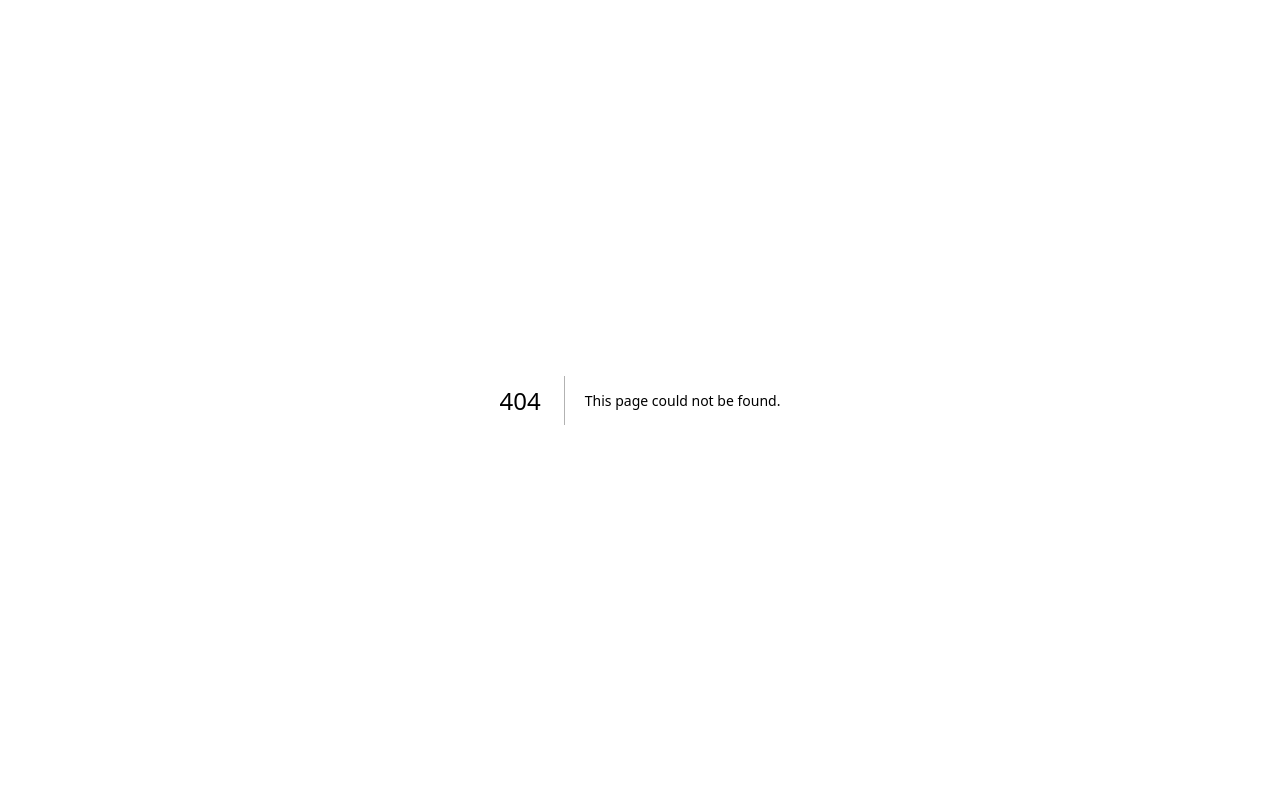
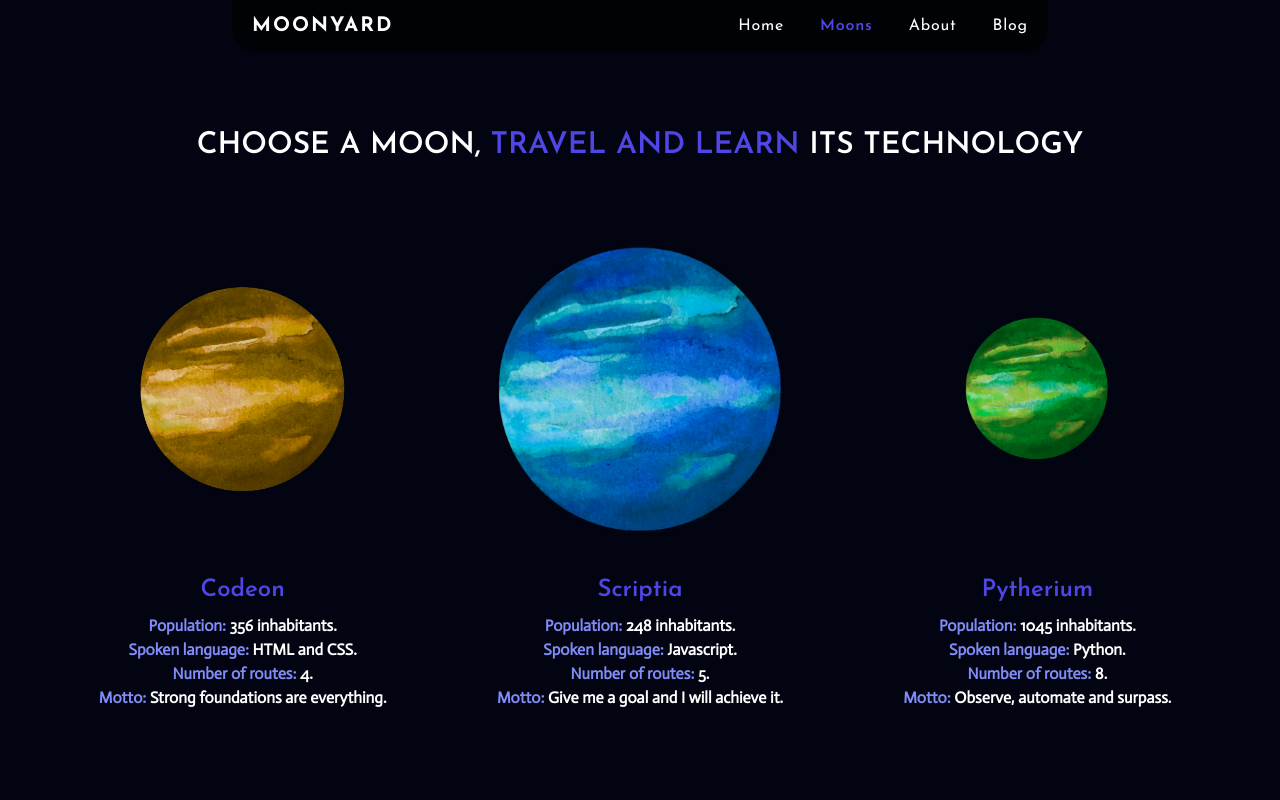
Before and after one commit to MarsNunez/Moonyard, a Next.js app: page /moons in a window 1280 px wide. Before the commit this address had no page. Shown: the top 800 px of the page. Built offline with nearby package versions, Linux system fonts and the light colour scheme; some icons are missing.

Commit message:
moons view

```diff
--- a/app/components/Navbar.jsx
+++ b/app/components/Navbar.jsx
@@ -1,9 +1,11 @@
 "use client";
+import Link from "next/link";
 import { usePathname } from "next/navigation";
 
 const Navbar = () => {
   const path = usePathname();
   return (
+    <div className="absolute w-full">
       <div className="mx-auto px-10 max-w-4xl">
         <nav className="w-full navbar text-white rounded-br-3xl rounded-bl-3xl py-3 px-5 flex items-center justify-between">
           <h2 className="uppercase font-bold tracking-widest lg:text-xl">
@@ -13,36 +15,41 @@ const Navbar = () => {
             <i className="lni lni-menu border-2 p-1 rounded-full md:hidden"></i>
           </div>
           <ul className="hidden md:flex gap-9">
-          <li
+            <Link
+              href={"/"}
               className={`tracking-wider ${
                 path == "/" && "text-indigo-600 font-semibold"
               }`}
             >
               Home
-          </li>
-          <li
+            </Link>
+            <Link
+              href={"/moons"}
               className={`tracking-wider ${
-              path == "/moons" && "text-indigo-600 font-semibold"
+                path.includes("/moons") && "text-indigo-600 font-semibold"
               }`}
             >
               Moons
-          </li>
-          <li
+            </Link>
+            <Link
+              href={"/about"}
               className={`tracking-wider ${
                 path == "/about" && "text-indigo-600 font-semibold"
               }`}
             >
               About
-          </li>
-          <li
+            </Link>
+            <Link
+              href={"/blog"}
               className={`tracking-wider ${
                 path == "/blog" && "text-indigo-600 font-semibold"
               }`}
             >
               Blog
-          </li>
+            </Link>
           </ul>
         </nav>
+      </div>
     </div>
   );
 };
--- a/app/globals.css
+++ b/app/globals.css
@@ -28,6 +28,10 @@ p {
   font-family: "Actor", sans-serif;
 }
 
+.screen {
+  min-height: calc(100vh - 240px);
+}
+
 .stick {
   background-color: rgb(79 70 229 / 1);
   height: 60px;
--- a/app/layout.js
+++ b/app/layout.js
@@ -1,6 +1,7 @@
 import { Josefin_Sans } from "next/font/google";
 import "./globals.css";
 import Footer from "./components/Footer";
+import Navbar from "./components/Navbar";
 
 const josefin = Josefin_Sans({ subsets: ["latin"] });
 
@@ -29,6 +30,7 @@ export default function RootLayout({ children }) {
         ></link>
       </head>
       <body className={josefin.className}>
+        <Navbar />
         {children}
         <Footer />
       </body>
--- /dev/null
+++ b/app/moons/[moon]/page.jsx
@@ -0,0 +1,9 @@
+const Moon = () => {
+  return (
+    <section className="screen">
+      <h1>From moon information</h1>
+    </section>
+  );
+};
+
+export default Moon;
--- /dev/null
+++ b/app/moons/page.jsx
@@ -0,0 +1,108 @@
+import Link from "next/link";
+
+const Moons = () => {
+  return (
+    <section className="screen">
+      <div className="text-center py-24 lg:pt-32 px-5">
+        <h2 className="uppercase font-semibold text-2xl lg:text-3xl">
+          Choose a moon,{" "}
+          <span className="text-indigo-600">travel and learn</span> its
+          technology
+        </h2>
+        <section className="text-center font-semibold text-2xl px-10 max-lg:pb-16">
+          {/* PLANETS WRAPPER */}
+          <div className="mt-10 lg:mt-20 flex max-lg:flex-col gap-5 lg:gap-10 lg:grid grid-cols-3 max-w-6xl mx-auto">
+            <Link
+              href={"/moons/codeon"}
+              className="flex flex-col gap-7 lg:gap-10 max-lg:items-center max-lg:justify-center group"
+            >
+              <div className="lg:min-h-[290px] flex items-center justify-center">
+                <figure className="w-52 group-hover:scale-110 duration-200">
+                  <img
+                    src="/img/p1.png"
+                    alt="codeon planet image"
+                    className="h-full w-full"
+                  />
+                </figure>
+              </div>
+              <div className="">
+                <h5 className="text-indigo-600 mb-2 text-2xl">Codeon</h5>
+                <p className="text-base">
+                  <span className="text-indigo-400">Population: </span>356
+                  inhabitants. <br />
+                  <span className="text-indigo-400">Spoken language: </span>HTML
+                  and CSS. <br />
+                  <span className="text-indigo-400">
+                    Number of routes:
+                  </span> 4. <br />
+                  <span className="text-indigo-400">Motto: </span>Strong
+                  foundations are everything.
+                </p>
+              </div>
+            </Link>
+            <div className="stick lg:hidden" />
+            <Link
+              href={"/moons/scriptia"}
+              className="flex flex-col gap-7 lg:gap-10 max-lg:items-center max-lg:justify-center group"
+            >
+              <div className="lg:min-h-[290px] flex items-center justify-center">
+                <figure className="w-72 group-hover:scale-110 duration-200">
+                  <img
+                    src="/img/p2.png"
+                    alt="scriptia planet image"
+                    className="h-full w-full"
+                  />
+                </figure>
+              </div>
+              <div className="">
+                <h5 className="text-indigo-600 mb-2 text-2xl">Scriptia</h5>
+                <p className="text-base">
+                  <span className="text-indigo-400">Population:</span> 248
+                  inhabitants. <br />
+                  <span className="text-indigo-400">Spoken language: </span>
+                  Javascript. <br />
+                  <span className="text-indigo-400">
+                    Number of routes:
+                  </span> 5. <br />
+                  <span className="text-indigo-400">Motto:</span> Give me a goal
+                  and I will achieve it.
+                </p>
+              </div>
+            </Link>
+            <div className="stick lg:hidden" />
+            <Link
+              href={"/moons/pytherium"}
+              className="flex flex-col gap-7 lg:gap-10 max-lg:items-center max-lg:justify-center group"
+            >
+              <div className="lg:min-h-[290px] flex items-center justify-center">
+                <figure className="w-36 group-hover:scale-110 duration-200">
+                  <img
+                    src="/img/p3.png"
+                    alt="codeon planet image"
+                    className="h-full w-full"
+                  />
+                </figure>
+              </div>
+              <div className="">
+                <h5 className="text-indigo-600 mb-2 text-2xl">Pytherium</h5>
+                <p className="text-base">
+                  <span className="text-indigo-400">Population: </span>
+                  1045 inhabitants. <br />
+                  <span className="text-indigo-400">Spoken language: </span>
+                  Python. <br />
+                  <span className="text-indigo-400">
+                    Number of routes:{" "}
+                  </span>8. <br />
+                  <span className="text-indigo-400">Motto: </span>Observe,
+                  automate and surpass.
+                </p>
+              </div>
+            </Link>
+          </div>
+        </section>
+      </div>
+    </section>
+  );
+};
+
+export default Moons;
--- a/app/page.js
+++ b/app/page.js
@@ -3,9 +3,10 @@ import Navbar from "./components/Navbar";
 export default function Home() {
   return (
     <main className="home_view">
-      <div className="absolute w-full">
+      {/* <div className="absolute w-full">
         <Navbar />
-      </div>
+      </div> */}
+
       {/* LANDING */}
       <div className="home_container min-h-screen">
         <div className="h-screen bg-black bg-opacity-30 flex justify-center items-center">
```
Lines whose indentation alone changed are shown as unchanged.
